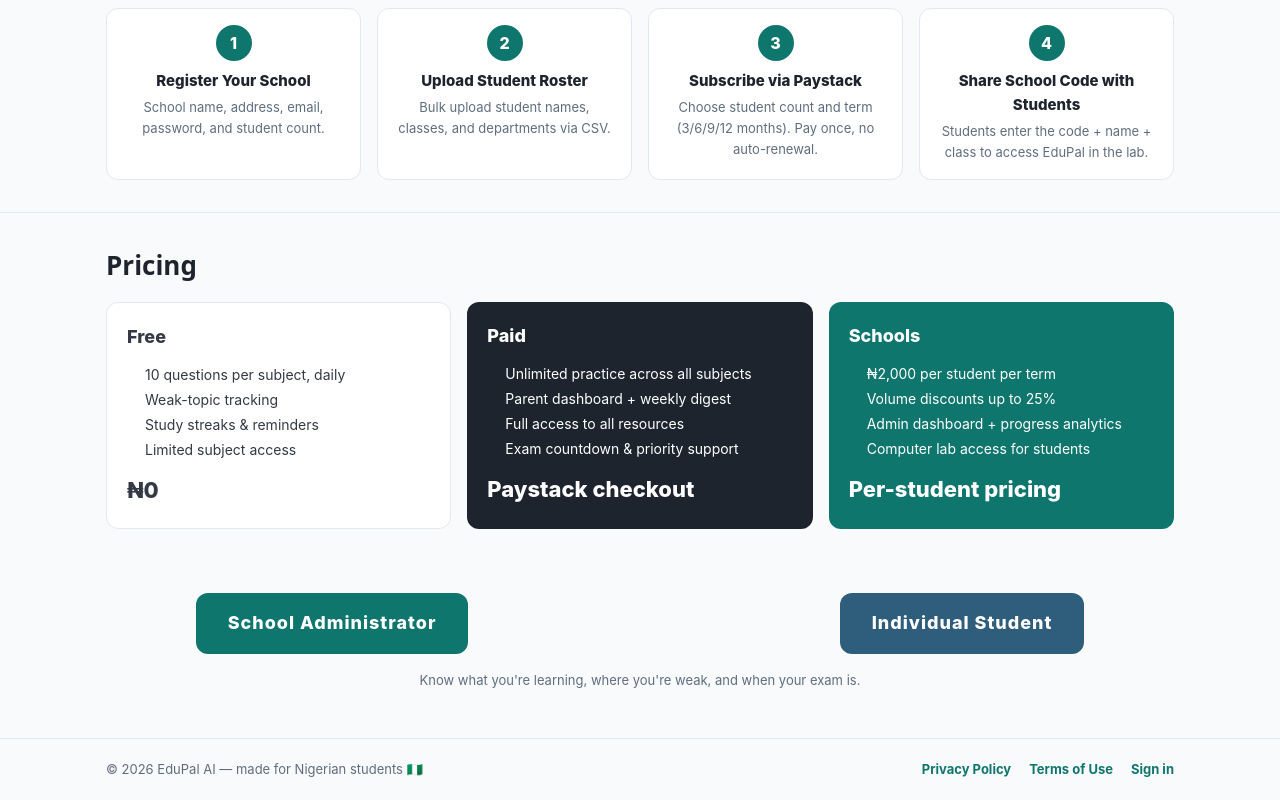
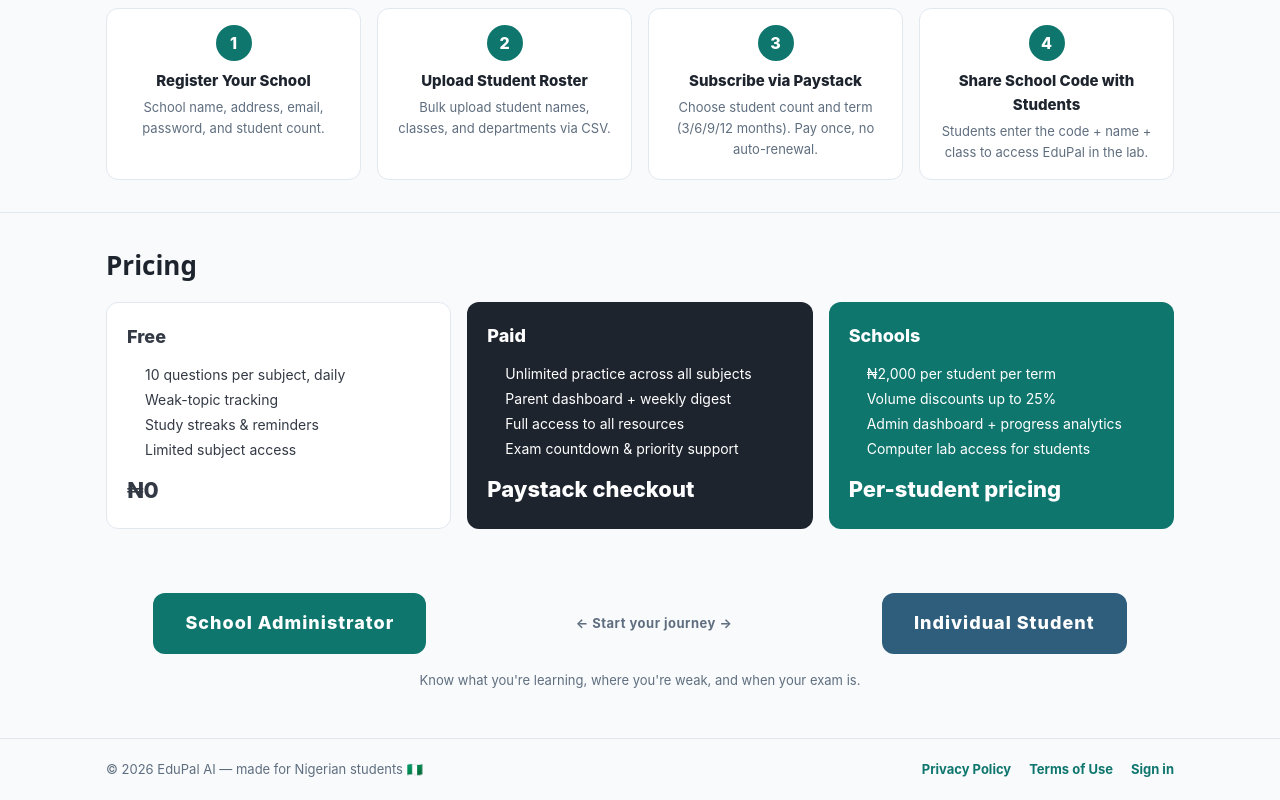
Before and after one commit to isaacarvb/Edupal-AI, a Next.js app: page / in a window 1280 px wide. Shown: the part 2099-2899 px from the top of the page. Built offline with nearby package versions, Linux system fonts and the light colour scheme.

Commit message:
Add Start your journey indicator between bottom CTA buttons

```diff
--- a/app/page.tsx
+++ b/app/page.tsx
@@ -129,8 +129,9 @@ export default function Landing() {
 
       {/* BOTTOM CTA */}
       <section style={{ textAlign: "center", padding: "16px 16px 48px" }}>
-        <div style={{ display: "flex", gap: 12, justifyContent: "center", flexWrap: "wrap" }}>
+        <div style={{ display: "flex", gap: 12, justifyContent: "center", alignItems: "center", flexWrap: "wrap" }}>
           <a href="/school-register" className="btn-journey" style={{ background: "#0F766E" }}>School Administrator</a>
+          <span style={{ fontSize: 13, fontWeight: 700, color: "#5F6E7F", letterSpacing: 0.5, whiteSpace: "nowrap" }}>← Start your journey →</span>
           <a href="/signup" className="btn-journey" style={{ background: "#2F5D7C" }}>Individual Student</a>
         </div>
         <p style={{ fontSize: 13, color: "#5F6E7F" }}>Know what you're learning, where you're weak, and when your exam is.</p>
```
